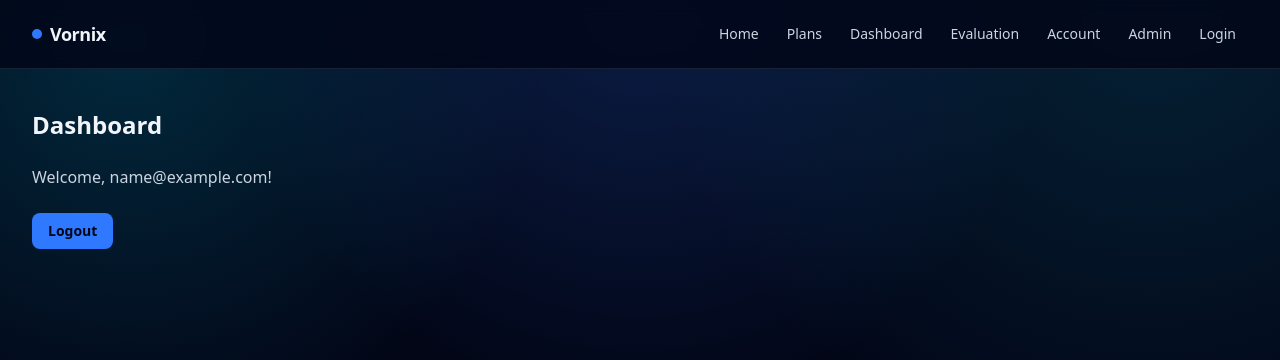
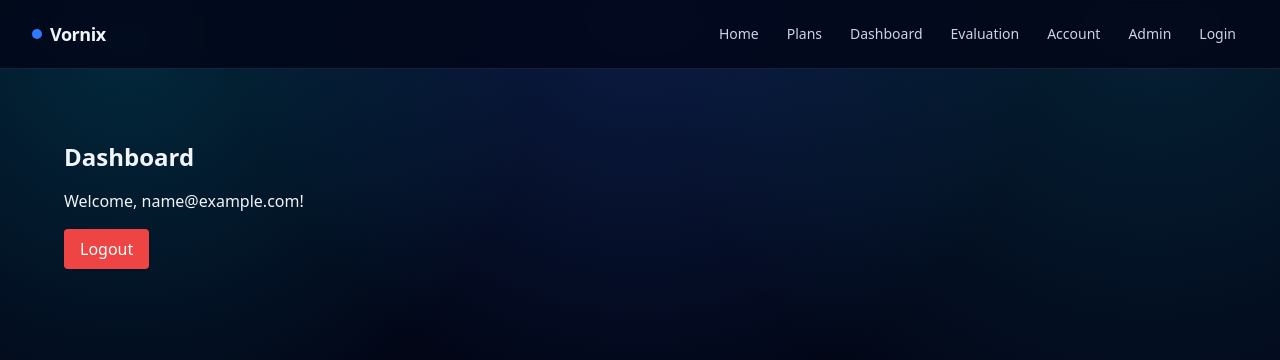
Before and after one commit to vornixfunding-design/vornix-frontend, a Next.js app: page /dashboard in a window 1280 px wide. Shown: the top 360 px of the page. Built offline with nearby package versions, Linux system fonts and the light colour scheme; sample sign-in values are in the browser's storage.

Commit message:
Update page.js

```diff
--- a/app/dashboard/page.js
+++ b/app/dashboard/page.js
@@ -1,8 +1,8 @@
 'use client';
 
+import { useAuth } from '@/lib/auth';
+import { useRouter } from 'next/navigation';
 import { useEffect } from 'react';
-import { useRouter } from 'next/navigation';
-import { useAuth } from '@/lib/auth';
 
 export default function DashboardPage() {
   const { user, loading, logout } = useAuth();
@@ -12,27 +12,21 @@ export default function DashboardPage() {
     if (!loading && !user) {
       router.push('/login');
     }
-  }, [loading, user, router]);
+  }, [user, loading, router]);
 
-  if (loading) {
-    return <p className="text-sm text-slate-300">Loading...</p>;
-  }
-
-  if (!user) {
-    return null;
-  }
+  if (loading) return <div className="p-8">Loading...</div>;
+  if (!user) return null;
 
   return (
-    <section className="space-y-6">
-      <h1 className="text-2xl font-semibold text-slate-100">Dashboard</h1>
-      <p className="text-slate-300">Welcome, {user.email}!</p>
+    <div className="p-8">
+      <h1 className="text-2xl font-bold mb-4">Dashboard</h1>
+      <p>Welcome, {user.full_name || user.email}!</p>
       <button
-        type="button"
         onClick={logout}
-        className="rounded-lg bg-brand-500 px-4 py-2 text-sm font-semibold text-slate-950 transition hover:bg-brand-400"
+        className="mt-4 bg-red-500 text-white px-4 py-2 rounded"
       >
         Logout
       </button>
-    </section>
+    </div>
   );
 }
```
